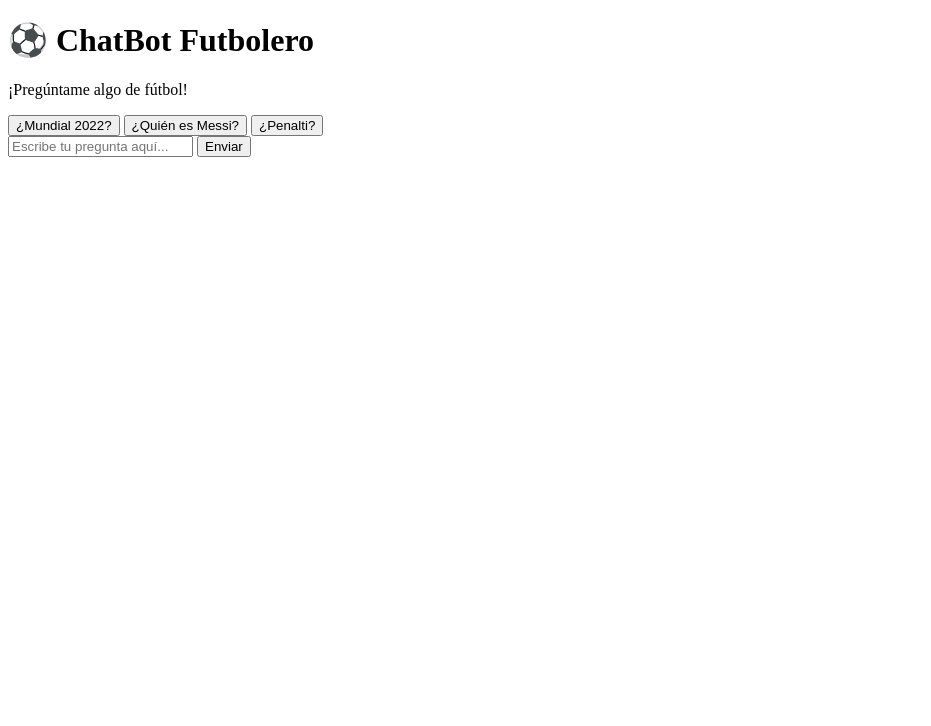
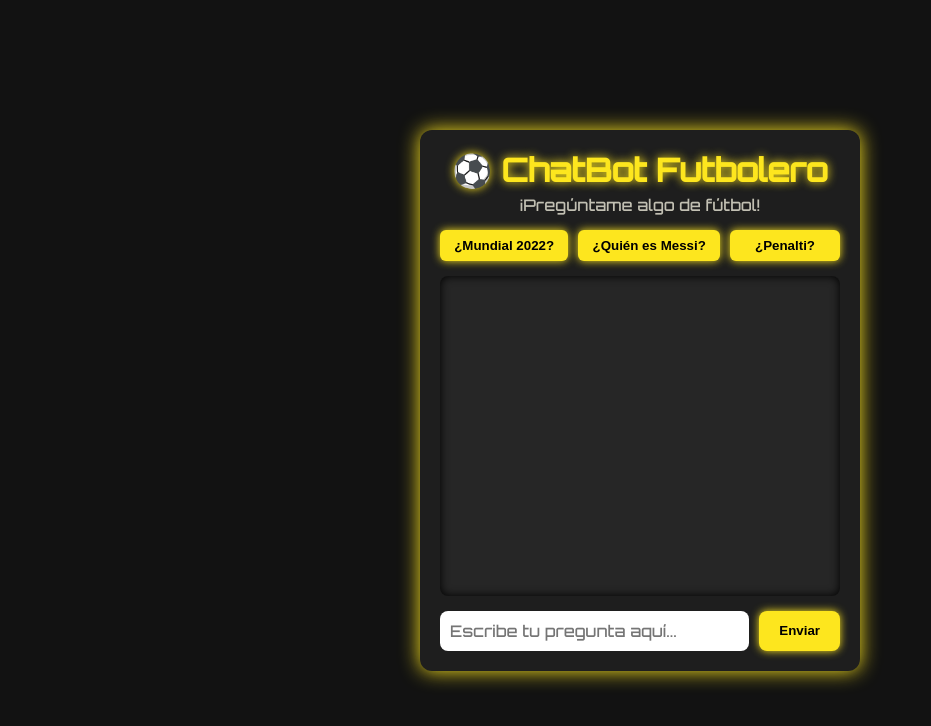
Before and after one commit to LeonFlores493/proyecto, a plain HTML site: page chatbot/index.html in a window 1280 px wide. Shown: the whole page, without its empty margins (0-931 px from the left). Drawn offline with Linux system fonts and the light colour scheme.

Commit message:
Update index.html

```diff
--- a/chatbot/index.html
+++ b/chatbot/index.html
@@ -4,8 +4,127 @@
   <meta charset="UTF-8" />
   <meta name="viewport" content="width=device-width, initial-scale=1.0"/>
   <title>ChatBot Futbolero ⚽</title>
-  <link rel="stylesheet" href="style.css" />
   <link href="https://fonts.googleapis.com/css2?family=Orbitron:wght@500&display=swap" rel="stylesheet">
+
+  <style>
+    body {
+      background: #121212;
+      color: #fde61e;
+      font-family: 'Orbitron', sans-serif;
+      margin: 0;
+      padding: 0;
+      display: flex;
+      justify-content: center;
+      align-items: center;
+      height: 100vh;
+    }
+
+    .chat-container {
+      background: #1e1e1e;
+      border-radius: 12px;
+      box-shadow: 0 0 20px #fde61e;
+      width: 400px;
+      max-width: 95vw;
+      display: flex;
+      flex-direction: column;
+      padding: 20px;
+    }
+
+    header {
+      text-align: center;
+      margin-bottom: 15px;
+    }
+
+    header h1 {
+      margin: 0;
+      font-size: 2rem;
+      text-shadow: 0 0 10px #fde61e;
+    }
+
+    header p {
+      margin: 5px 0 0;
+      font-size: 1rem;
+      color: #c2c0b3;
+    }
+
+    .buttons {
+      display: flex;
+      gap: 10px;
+      margin-bottom: 15px;
+      flex-wrap: wrap;
+      justify-content: center;
+    }
+
+    .buttons button {
+      background-color: #fde61e;
+      border: none;
+      padding: 8px 12px;
+      border-radius: 6px;
+      font-weight: 600;
+      color: #000;
+      cursor: pointer;
+      box-shadow: 0 0 8px #fde61e;
+      transition: background-color 0.3s ease;
+      flex: 1 1 auto;
+      min-width: 110px;
+    }
+
+    .buttons button:hover {
+      background-color: #de3b34;
+      color: #fff;
+      box-shadow: 0 0 15px #de3b34;
+    }
+
+    .chat-box {
+      background: #262626;
+      border-radius: 8px;
+      height: 300px;
+      overflow-y: auto;
+      padding: 10px;
+      margin-bottom: 15px;
+      box-shadow: inset 0 0 10px #000;
+      color: #f0f0f0;
+      font-size: 0.95rem;
+      line-height: 1.3;
+    }
+
+    form {
+      display: flex;
+      gap: 10px;
+    }
+
+    #user-input {
+      flex-grow: 1;
+      padding: 10px;
+      border-radius: 8px;
+      border: none;
+      font-size: 1rem;
+      font-family: 'Orbitron', sans-serif;
+    }
+
+    #user-input:focus {
+      outline: none;
+      box-shadow: 0 0 10px #fde61e;
+    }
+
+    form button {
+      background-color: #fde61e;
+      border: none;
+      border-radius: 8px;
+      padding: 0 20px;
+      font-weight: 700;
+      cursor: pointer;
+      color: #000;
+      box-shadow: 0 0 8px #fde61e;
+      transition: background-color 0.3s ease;
+    }
+
+    form button:hover {
+      background-color: #de3b34;
+      color: #fff;
+      box-shadow: 0 0 15px #de3b34;
+    }
+  </style>
 </head>
 <body>
   <div class="chat-container">
```
